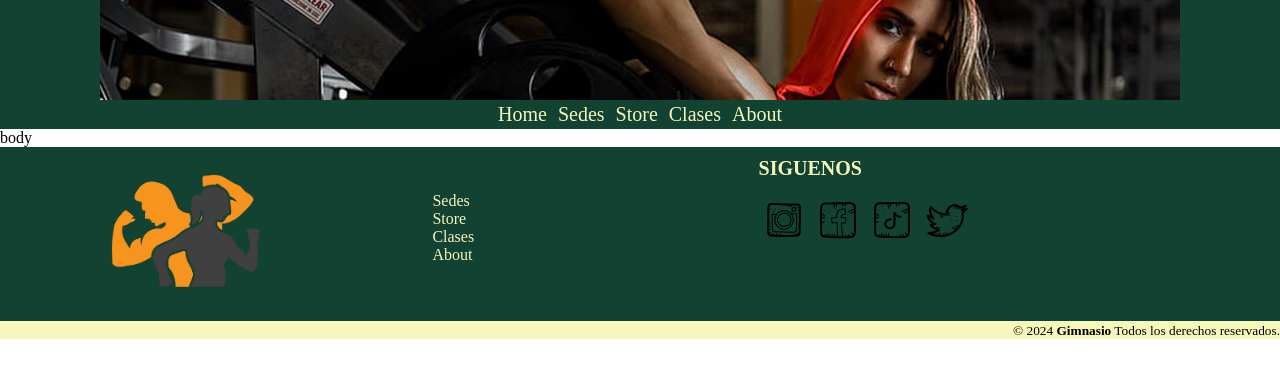
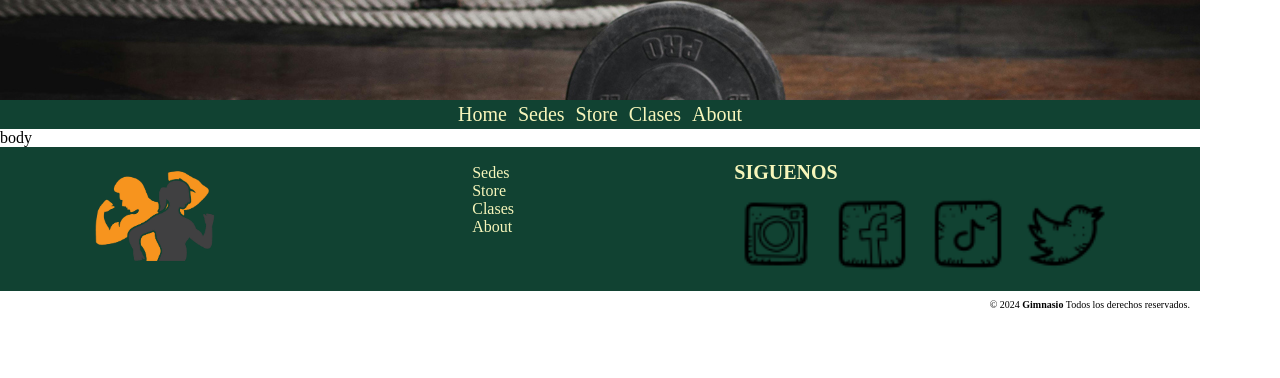
Before and after one commit to laurean0gv/proyecto_gimnasio_back, a plain HTML site: page pages/About.html in a window 1280 px wide. Drawn offline with Linux system fonts and the light colour scheme.

Commit message:
Mejoras responsive, home completo

```diff
--- a/CSS/container.css
+++ /dev/null
@@ -1,167 +0,0 @@
-* {
-    margin: 0;
-    padding: 0;
-}
-
-/*ESTILOS HEADER*/
-header {
-    font-size: 20px;
-    background-color: #114232;
-    grid-area: header;
-
-}
-
-.imagen-header {
-    height: 100px;
-    overflow: hidden;
-    text-align: center;
-}
-
-header nav {
-    background-color: #114232;
-    color: #F7F6BB;
-    text-align: center;
-}
-
-header nav ul {
-    padding: 3px;
-    list-style: none;
-}
-
-header nav ul li {
-    display: inline-block;
-}
-
-header nav li a {
-    padding: 0px 3px;
-    text-decoration: none;
-    color: #F7F6BB;
-}
-
-header nav ul li a {
-    padding: 0px 3px;
-    text-decoration: none;
-    color: #F7F6BB;
-}
-
-
-header nav li a:hover {
-    background-color: #87A922;
-    animation: 0.5s infinite boton-menu;
-}
-
-@keyframes boton-menu {
-    0% {
-        transform: scale(1.0);
-    }
-
-    50% {
-        transform: scale(1.35);
-    }
-
-    100% {
-        transform: scale(1.0);
-    }
-}
-
-/*ESTILOS FOOTER*/
-.pie-pagina{
-    width: 100px;
-    background-color: #114232;
-}
-
-.pie-pagina .footer-grupo-1{
-    width: 100%;
-    max-width: 1200px;
-    margin: auto;
-    display: grid;
-    grid-template-columns: repeat(3, 1fr);
-    grid-gap: 50px;
-    padding: 45px 0px;
-}
-.box{
-    background-color: #114232;
-    padding: 10px;
-}
-.box figure{
-    padding: 0% 25%;
-    width: 100%;
-    height: 100%;
-    display: flex;
-}
-
-.box figure img{
-    width: 150px;
-}
-
-.box h2{
-    color: #F7F6BB;
-    margin-bottom: 35px;
-    font-size: 20px;
-}
-.box a{
-    display: block;
-    text-decoration: none;
-    color: #F7F6BB;
-}
-.box-redes{
-    background-color: #114232;
-    padding: 10px;
-}
-.box-redes h2{
-    color: #F7F6BB;
-    margin-bottom: 15px;
-    font-size: 20px;
-}
-.box-redes a{
-    text-decoration: none;
-    color: #F7F6BB;
-}
-.footer-grupo-2{
-    text-align: end;
-    background-color: #F7F6BB;
-}
-.box a:hover {
-    color: #87A922;
-    animation-name: boton-footer;
-}
-
-
-
-/*ESTILOS RESPONSIVE*/
-/*375px*/
-@media (min-width: 375px) {
-    .container {
-        display: grid;
-        grid-template: repeat(2, auto) /100%;
-        grid-template-areas: "header"
-            "body"
-            "footer";
-    }
-}
-
-/*720px*/
-@media (min-width: 720px) {
-    .container {
-        display: grid;
-        grid-template: repeat(4, auto) /50% 50%;
-        grid-template-areas: "header header"
-            "body body"
-            "footer footer";
-    }
-}
-
-/*1080px*/
-@media (min-width: 1080px) {
-    .container {
-        display: grid;
-        grid-template: repeat(3, auto) /33%;
-        grid-template-areas: "header header header"
-            "body body body"
-            "footer footer footer";
-    }
-
-
-
-
-}
--- /dev/null
+++ b/CSS/containerold.css
@@ -0,0 +1,75 @@
+/*ESTILOS RESPONSIVE*/
+/*375px*/
+@media (min-width: 375px) {
+    .container {
+        display: grid;
+        grid-template: repeat(2, auto) /100%;
+        grid-template-areas: "header"
+            "body"
+            "footer";
+    }
+    .box figure img{
+        width: 80px;
+    }
+    .box-redes{
+        width: 45%;
+        height: 80px;
+    }
+    .box-redes small{
+        display: block;
+        text-align: end;
+        margin-top: 5px;
+        font-size: 10px;
+    }
+    .box-2 h2{
+        color: #F7F6BB;
+        margin-bottom: 7px;
+        font-size: 20px;
+    }
+    .box-2 ul{
+        list-style: none;
+        padding: 0 0 0 30%;
+    }
+    .box-redes img{
+        width: 20%;
+    }
+    .box-redes h2{
+        margin: 4px;
+    }
+}
+
+/*720px*/
+@media (min-width: 720px) {
+
+    .container {
+        display: grid;
+        grid-template: repeat(4, auto) /50% 50%;
+        grid-template-areas: "header header"
+            "body body"
+            "footer footer";
+    }
+    .box figure img{
+        width: 120px;
+    }
+    .box-redes{
+        width: 45%;
+        height: 120px;
+    }
+    .box-redes small{
+        display: block;
+        text-align: end;
+        margin-top: 15px;
+    }
+}
+
+/*1080px*/
+@media (min-width: 1080px) {
+
+    .container {
+        display: grid;
+        grid-template: repeat(3, auto) /33%;
+        grid-template-areas: "header header header"
+            "body body body"
+            "footer footer footer";
+    }
+}
--- a/CSS/index.css
+++ b/CSS/index.css
@@ -1,41 +1,82 @@
-body{
-    background-color: black;
+* {
+    margin: 0;
+    padding: 0;
 }
 
-body main {
+.general{
+    grid-area: body;
+    justify-content: center;
+    background-color: black;
+    }
+.imagen-principal {
     display: flex;
+    text-align: center;
+}
+.principal h2{
+    position: absolute;
+    top: 115%;
+    color: #F7F6BB;
+    font-size: 500%;
+}
+.secundario {
+    display: flex;
+    position: relative;
+    text-align: left;
+}
+.secundario h2{
+    position: absolute;
+    color: #F7F6BB;
+    font-size: 500%;
+    top: 80%;
+}
+.secundario .imagen3{
+    color: #F7F6BB;
+    font-size: 500%;
+    left: 152%;
+    top: 80%;
 }
 
-
-.principal a {
-    padding: 0;
-    margin: 0;
-    border: 0;
+@media (min-width: 375px) {
+    .general{
+        max-width: 375px;
+    }
+    .imagen-principal {
+        max-width: 375px;
+    }
+    .img-sec-izq {
+        max-width: 187.5px;
+    }
+    .img-sec-der {
+        max-width: 187.5px;
+    }
 }
 
-.principal {
-    display: block;
-    position: relative;
-    min-width: 303%;
+@media (min-width: 720px) {
+    .general{
+        max-width: 720px;
+    }
+    .imagen-principal {
+        max-width: 720px;
+    }
+    .img-sec-izq {
+        max-width: 360px;
+    }
+    .img-sec-der {
+        max-width: 360px;
+    }
 }
 
-.imagen-principal {
-    max-width: 100%;
+@media (min-width: 1080px) {
+    .general{
+        max-width: 1200px;
+    }
+    .imagen-principal {
+        max-width: 1200px;
+    }
+    .img-sec-izq {
+        max-width: 600px;
+    }
+    .img-sec-der {
+        max-width: 600px;
+    }
 }
-
-.secundario {
-    border: 0;
-}
-
-.img-sec-izq {
-    padding: 0;
-    margin: 0;
-    border: 0;
-    max-width: 49.8%;
-}
-
-.img-sec-der {
-    padding: 0;
-    margin: 0;
-    max-width: 49.8%;
-}
--- /dev/null
+++ b/CSS/responsve.css
@@ -0,0 +1,233 @@
+* {
+    margin: 0;
+    padding: 0;
+}
+
+.container {
+    justify-content: center;
+}
+
+/*ESTILOS HEADER*/
+header {
+    font-size: 20px;
+    background-color: #114232;
+    grid-area: header;
+    max-width: 1200px;
+}
+
+.imagen-header {
+    height: 100px;
+    overflow: hidden;
+    text-align: center;
+}
+
+header nav {
+    background-color: #114232;
+    color: #F7F6BB;
+    text-align: center;
+}
+
+header nav ul {
+    padding: 3px;
+    list-style: none;
+}
+
+header nav ul li {
+    display: inline-block;
+}
+
+header nav li a {
+    padding: 0px 3px;
+    text-decoration: none;
+    color: #F7F6BB;
+}
+
+header nav ul li a {
+    padding: 0px 3px;
+    text-decoration: none;
+    color: #F7F6BB;
+}
+
+
+header nav li a:hover {
+    background-color: #87A922;
+    animation: 0.5s infinite boton-menu;
+}
+
+@keyframes boton-menu {
+    0% {
+        transform: scale(1.0);
+    }
+
+    50% {
+        transform: scale(1.35);
+    }
+
+    100% {
+        transform: scale(1.0);
+    }
+}
+
+/*ESTILOS FOOTER*/
+footer {
+    display: flex;
+    background-color: #114232;
+    grid-area: footer;
+    max-width: 1200px;
+}
+
+.box {
+    background-color: #114232;
+    padding: 10px;
+    width: 33.3%;
+}
+
+.box figure {
+    background-color: #114232;
+    padding: 0 0 0 25%;
+}
+
+.box figure img {
+    width: 150px;
+}
+
+.box-2 {
+    background-color: #114232;
+    padding: 10px;
+    width: 33.3%;
+}
+
+.box-2 ul {
+    list-style: none;
+    padding: 0 0 0 20%;
+}
+
+.box-2 h2 {
+    color: #F7F6BB;
+    margin-bottom: 35px;
+    font-size: 20px;
+}
+
+.box-2 a {
+    display: flex;
+    text-decoration: none;
+    color: #F7F6BB;
+    width: min-content;
+}
+
+.box-2 a:hover {
+    color: #87A922;
+    animation-name: boton-footer;
+}
+
+.box-redes {
+    background-color: #114232;
+    padding: 10px;
+    width: 33.3%;
+    height: 150px;
+}
+
+.box-redes h2 {
+    color: #F7F6BB;
+    margin-bottom: 15px;
+    font-size: 20px;
+}
+
+.box-redes a {
+    text-decoration: none;
+    color: #F7F6BB;
+}
+
+.box-redes small {
+    display: block;
+    text-align: end;
+    margin-top: 50px;
+}
+
+/*ESTILOS RESPONSIVE*/
+/*375px*/
+@media (min-width: 375px) {
+    .container {
+        display: grid;
+        grid-template: repeat(2, auto) /100%;
+        grid-template-areas: "header"
+            "body"
+            "footer";
+        max-width: 375px;
+        min-width: 375px;
+    }
+
+    .box figure img {
+        width: 80px;
+    }
+
+    .box-redes {
+        width: 45%;
+        height: 80px;
+    }
+
+    .box-redes small {
+        display: block;
+        text-align: end;
+        margin-top: 5px;
+        font-size: 10px;
+    }
+
+    .box-2 h2 {
+        color: #F7F6BB;
+        margin-bottom: 7px;
+        font-size: 20px;
+    }
+
+    .box-2 ul {
+        list-style: none;
+        padding: 0 0 0 30%;
+    }
+
+    .box-redes img {
+        width: 20%;
+    }
+
+    .box-redes h2 {
+        margin: 4px;
+    }
+}
+
+/*720px*/
+@media (min-width: 720px) {
+    .container {
+        display: grid;
+        grid-template: repeat(4, auto) /50% 50%;
+        grid-template-areas: "header header"
+            "body body"
+            "footer footer";
+        max-width: 720px;
+    }
+
+    .box figure img {
+        width: 120px;
+    }
+
+    .box-redes {
+        width: 45%;
+        height: 120px;
+    }
+
+    .box-redes small {
+        display: block;
+        text-align: end;
+        margin-top: 15px;
+    }
+}
+
+/*1080px*/
+@media (min-width: 1080px) {
+    .container {
+        display: grid;
+        grid-template: repeat(3, auto) /33%;
+        grid-template-areas: "header header header"
+            "body body body"
+            "footer footer footer";
+        max-width: 1200px;
+    }
+}
--- a/pages/About.html
+++ b/pages/About.html
@@ -4,14 +4,14 @@
     <meta charset="UTF-8">
     <meta name="viewport" content="width=device-width, initial-scale=1.0">
     <link rel="shortcut icon" href="./src/favicon.ico" type="image/x-icon">
-    <link rel="stylesheet" href="../CSS/container.css">
+    <link rel="stylesheet" href="../CSS/responsve.css">
     <title>About</title>
 </head>
 <body>
     <div class="container">
         <header>
             <div class="imagen-header">
-                <img src="../src/header-background2.jpg" alt="header-background">
+                <img src="../src/header-background6.jpg" alt="header-background">
             </div>
             <nav>
                 <ul>
@@ -26,20 +26,21 @@
         <body>
             body
         </body>
-    </div>
-    <footer class="container">
+        <footer>
             <div class="box">
                 <figure>
                     <a href="../index.html"><img src="../src/icono.png" alt="logo"></a>
                 </figure>
             </div>
 
-        <div class="box">
+            <div class="box-2">
                 <h2></h2>
-            <a href="../pages/Sedes.html">Sedes</a>
-            <a href="../pages/Store.html">Store</a>
-            <a href="../pages/Clases.html">Clases</a>
-            <a href="../pages/About.html">About</a>
+                <ul>
+                    <li><a href="../pages/Sedes.html">Sedes</a></li>
+                    <li><a href="../pages/Store.html">Store</a></li>
+                    <li><a href="../pages/Clases.html">Clases</a></li>
+                    <li><a href="../pages/About.html">About</a></li>
+                </ul>
             </div>
             <div class="box-redes">
                 <h2>SIGUENOS</h2>
@@ -47,15 +48,8 @@
                 <a href=""><img src="../src/icons8-facebook-50.png" alt="Icono Facebook"></a>
                 <a href=""><img src="../src/icons8-tik-tok-50.png" alt="Icono TikTok"></a>
                 <a href=""><img src="../src/icons8-twitter-50.png" alt="Icono X"></a>
-        </div>
-        <div class="footer-grupo-2">
-
-        </div>
-        <div class="footer-grupo-2">
-
-        </div>
-        <div class="footer-grupo-2">
                 <small>&copy; 2024 <b>Gimnasio</b> Todos los derechos reservados.</small>
             </div>
         </footer>
+    </div>
 </body>
```
Also changed, not shown: index.html (+24 -31 lines), pages/Clases.html (+11 -17 lines), pages/Sedes.html (+11 -17 lines), pages/Store.html (+11 -17 lines), src/header-background4.jpg (added), src/header-background5.jpg (added), src/header-background6.jpg (added), 3 other files. Lines whose indentation alone changed are shown as unchanged.
